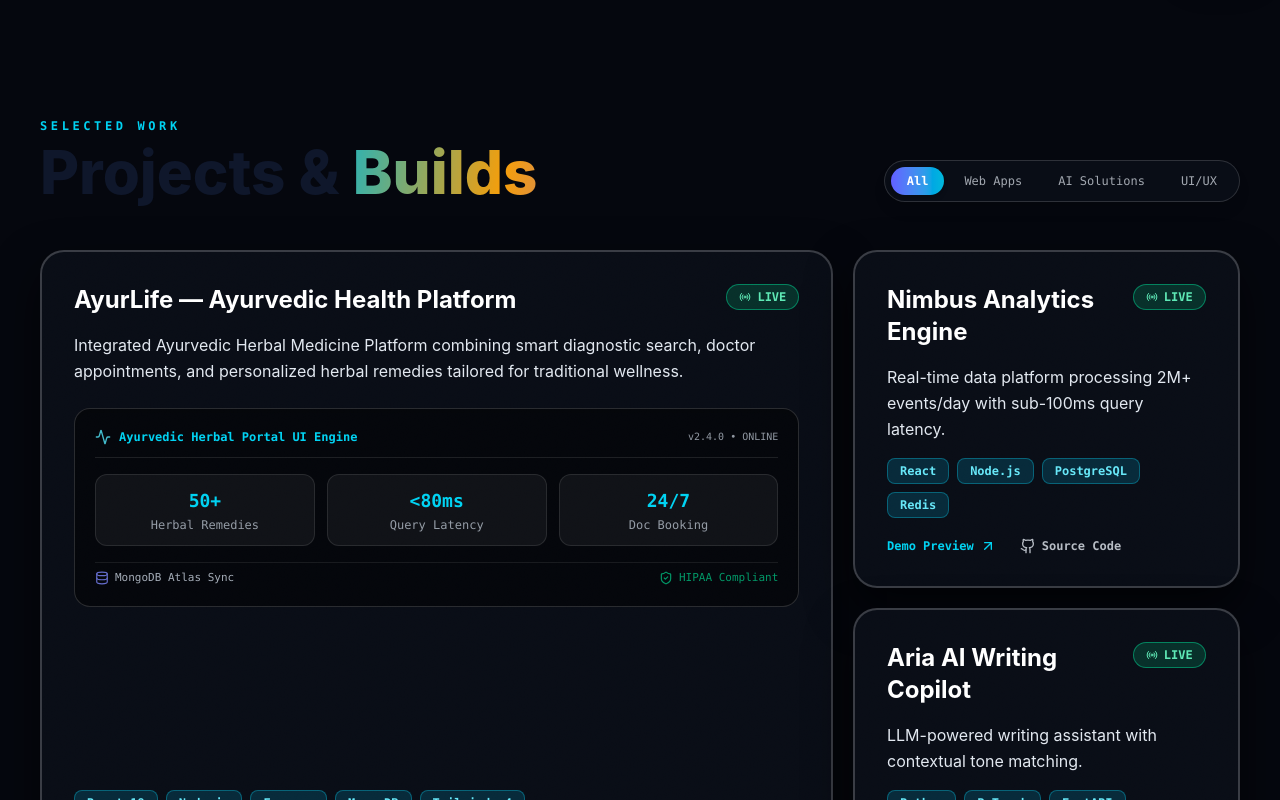
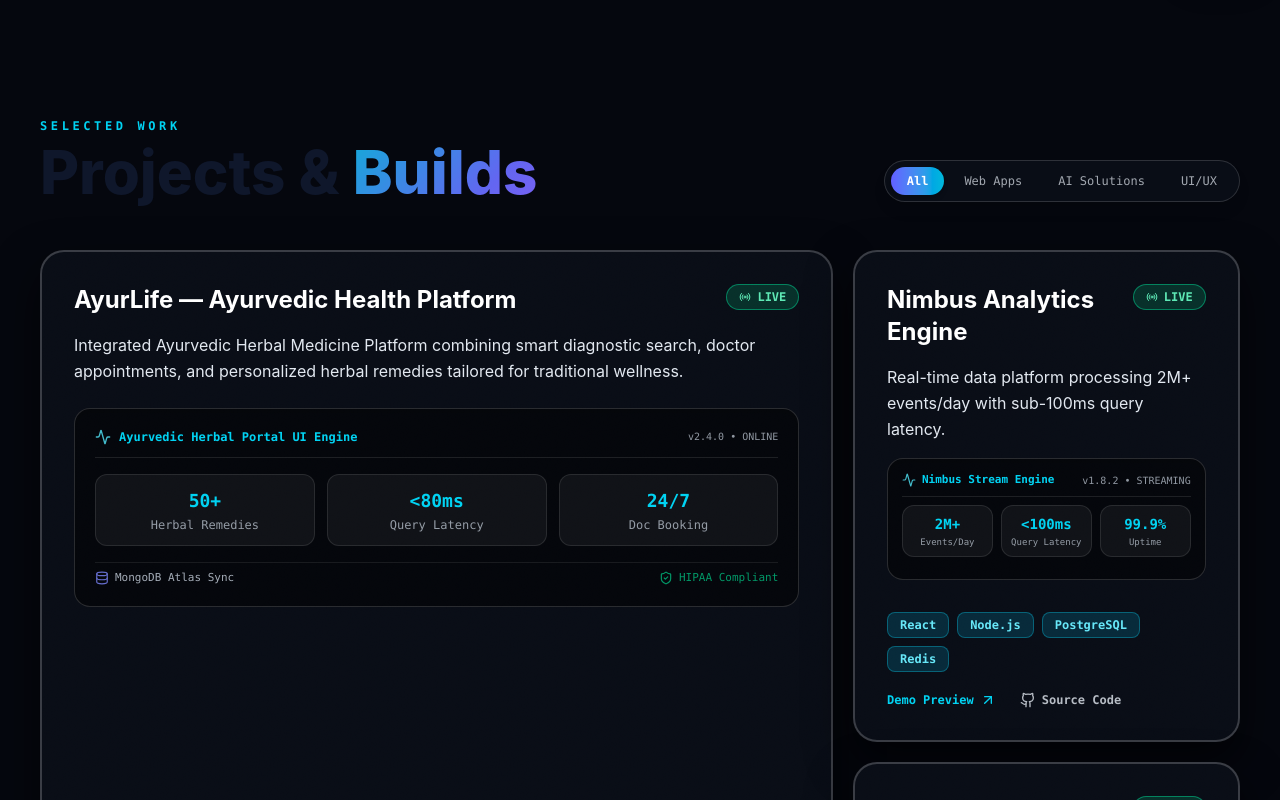
Before and after one commit to sasiruliyanage2004/portfolio-, a React (Vite) app: page / in a window 1280 px wide. Shown: the part 820-1620 px from the top of the page. Built offline with nearby package versions, Linux system fonts and the light colour scheme.

Commit message:
fix_full_site_audit_unified_cyan_indigo_violet_brand_gradient_and_nimbus_metrics

```diff
--- a/src/components/cyber/ProjectsCyber.jsx
+++ b/src/components/cyber/ProjectsCyber.jsx
@@ -43,6 +43,12 @@ const PROJECTS = [
     live: true,
     github: "https://github.com/sasiruliyanage2004",
     demo: "#",
+    metrics: [
+      { label: "Events/Day", val: "2M+" },
+      { label: "Query Latency", val: "<100ms" },
+      { label: "Uptime", val: "99.9%" },
+    ],
+    status: "v1.8.2 • STREAMING",
   },
   {
     id: "aria",
@@ -137,7 +143,7 @@ function Card3D({ project }) {
             {project.blurb}
           </p>
 
-          {/* Featured Bento Hero UI Preview Frame (Rendered on 2-row Hero Card) */}
+          {/* Featured Bento Hero UI Preview Frame */}
           {isFeatured && (
             <div className="bento-ui-preview-frame my-6 rounded-2xl p-5 font-mono text-xs shadow-inner">
               <div className="flex items-center justify-between border-b border-white/10 pb-3 mb-3">
@@ -164,6 +170,28 @@ function Card3D({ project }) {
                 <span className="flex items-center gap-1.5 text-emerald-500">
                   <ShieldCheck className="h-3.5 w-3.5" /> {project.badge}
                 </span>
+              </div>
+            </div>
+          )}
+
+          {/* Mini Metrics Preview for Nimbus Analytics Card */}
+          {!isFeatured && project.metrics && (
+            <div className="bento-ui-preview-frame my-4 rounded-2xl p-3.5 font-mono text-xs shadow-inner">
+              <div className="flex items-center justify-between border-b border-white/10 pb-2 mb-2">
+                <div className="flex items-center gap-1.5 text-cyan-400 font-semibold text-[11px]">
+                  <Activity className="h-3.5 w-3.5 animate-pulse text-cyan-300" />
+                  <span>Nimbus Stream Engine</span>
+                </div>
+                <span className="text-[10px] opacity-70">{project.status}</span>
+              </div>
+
+              <div className="grid grid-cols-3 gap-2 my-2 text-center">
+                {project.metrics.map((m, i) => (
+                  <div key={i} className="rounded-xl bg-white/5 p-2 border border-white/10">
+                    <div className="text-cyan-400 font-bold text-xs sm:text-sm">{m.val}</div>
+                    <div className="text-[9px] opacity-70 mt-0.5">{m.label}</div>
+                  </div>
+                ))}
               </div>
             </div>
           )}
--- a/src/index.css
+++ b/src/index.css
@@ -359,7 +359,8 @@ body.light-theme,
 }
 
 .light-theme .text-gradient {
-  background: linear-gradient(135deg, #3730a3 0%, #0e7490 50%, #b45309 100%);
+  background: linear-gradient(135deg, #0284c7 0%, #4f46e5 50%, #7e22ce 100%);
+  background-size: 200% auto;
   -webkit-background-clip: text;
   background-clip: text;
   color: transparent !important;
@@ -483,7 +484,7 @@ body.light-theme,
 .animate-gradient-x { animation: gradient-x 6s ease infinite; }
 
 .text-gradient {
-  background: linear-gradient(100deg, var(--cyan) 0%, var(--amber) 50%, var(--violet) 100%);
+  background: linear-gradient(135deg, #06b6d4 0%, #6366f1 50%, #a855f7 100%);
   background-size: 200% auto;
   -webkit-background-clip: text;
   background-clip: text;
```
